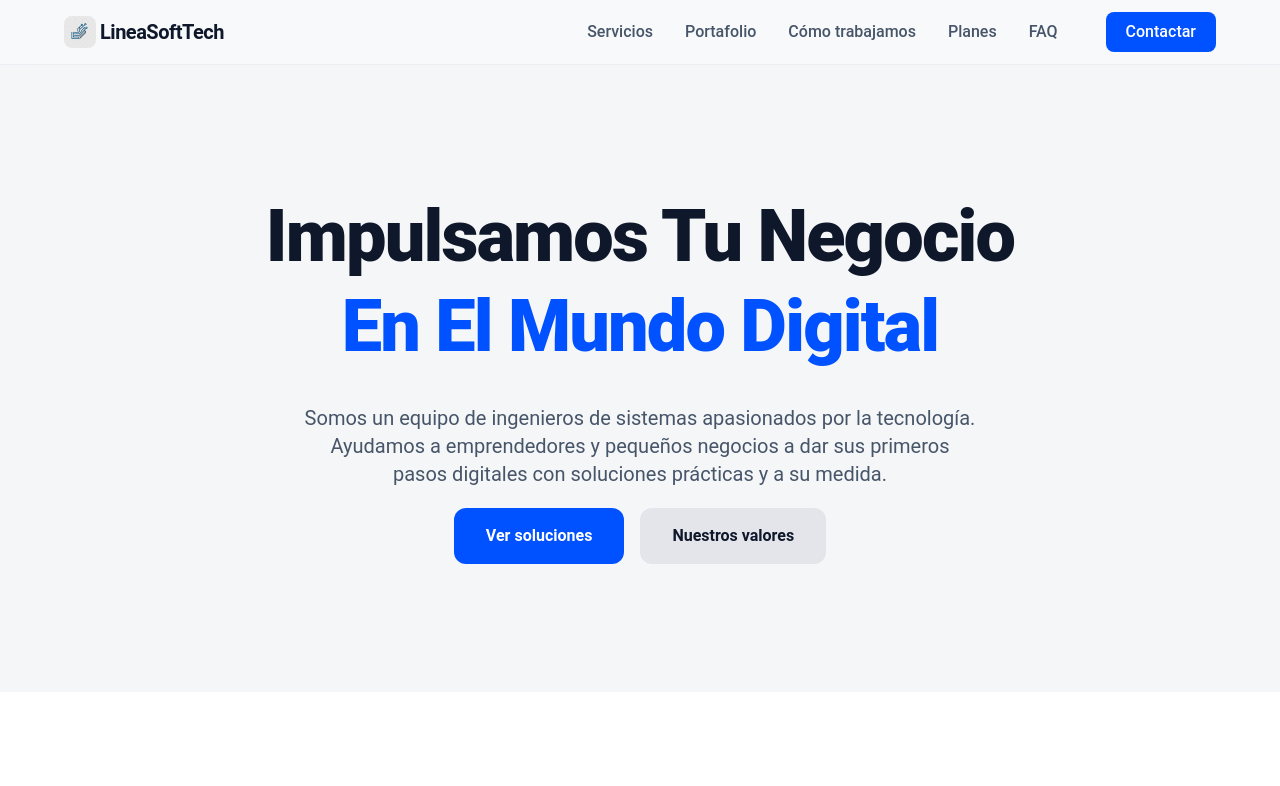
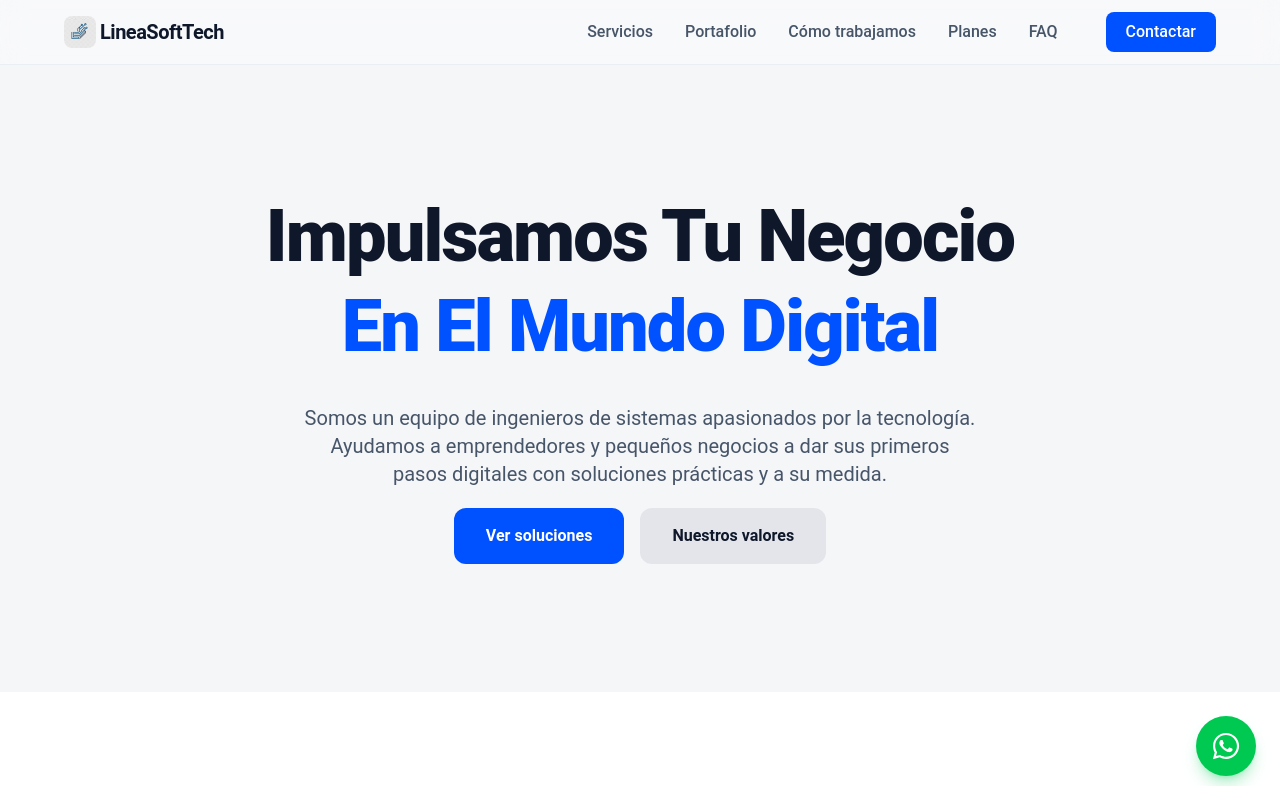
Before and after one commit to Olozano1194/lineaSoftTech_Web, a React (Vite) app: page /about in a window 1280 px wide. Shown: the top 786 px of the page. Built offline with nearby package versions, Linux system fonts and the light colour scheme.

Commit message:
feat(ui): crear botón WhatsApp flotante y corregir número hardcodeado

```diff
--- a/src/components/sections/ContactSection.tsx
+++ b/src/components/sections/ContactSection.tsx
@@ -12,6 +12,8 @@ type FormData = {
     website?: string; // honeypot
 };
 
+
+const WA_PHONE = import.meta.env.VITE_WA_PHONE;
 
 const ContactSection = () => {
     const [isLoading, setIsLoading] = useState(false);
@@ -77,7 +79,7 @@ const ContactSection = () => {
                 {/* btn whatsapp */}
                 <div className="mt-8">
                     <a
-                        href="https://wa.me/573021120794"
+                        href={`https://wa.me/${WA_PHONE}`}
                         target="_blank"
                         rel="noopener noreferrer"
                         className="w-full bg-green-500 cursor-pointer font-bold gap-3 flex items-center px-8 py-4 text-lg text-white shadow-green-500/20 transition-all rounded-xl hover:bg-green-600 hover:scale-105 md:w-sm"
--- /dev/null
+++ b/src/components/ui/WhatsAppFloat.tsx
@@ -0,0 +1,29 @@
+import { FaWhatsapp } from "react-icons/fa";
+
+const WA_PHONE = import.meta.env.VITE_WA_PHONE;
+const DEFAULT_MSG = encodeURIComponent(
+  "¡Hola! Quisiera consultar sobre sus servicios tecnológicos."
+);
+
+const WhatsAppFloat = () => {
+  if (!WA_PHONE) return null;
+
+  return (
+    <a
+      href={`https://wa.me/${WA_PHONE}?text=${DEFAULT_MSG}`}
+      target="_blank"
+      rel="noopener noreferrer"
+      aria-label="Contactar por WhatsApp"
+      className="fixed bottom-6 right-6 z-50 flex items-center gap-2 group animate-[floatIn_0.3s_ease-out]"
+    >
+      <span className="hidden md:group-hover:inline-block bg-white text-green-600 text-sm font-medium px-3 py-1.5 rounded-lg shadow-md">
+        ¡Consúltanos!
+      </span>
+      <div className="w-14 h-14 md:w-15 md:h-15 bg-green-500 rounded-full flex items-center justify-center shadow-lg shadow-green-500/30 hover:bg-green-600 hover:scale-105 transition-all">
+        <FaWhatsapp className="text-white text-2xl md:text-3xl" />
+      </div>
+    </a>
+  );
+};
+
+export default WhatsAppFloat;
--- a/src/index.css
+++ b/src/index.css
@@ -20,3 +20,14 @@
     --color-text-footer-primary: #94a3b8;
     --color-text-footer-secondary: #64748b;
 }
+
+@keyframes floatIn {
+  from {
+    opacity: 0;
+    transform: scale(0.5);
+  }
+  to {
+    opacity: 1;
+    transform: scale(1);
+  }
+}
--- a/src/layouts/LayoutAdmin.tsx
+++ b/src/layouts/LayoutAdmin.tsx
@@ -5,6 +5,7 @@ import ErrorFallback from "../components/ui/ErrorFallback";
 import Header from "../components/layout/Header";
 import Footer from "../components/layout/Footer";
 import ScrollToTop from "../components/ui/ScrollToTop";
+import WhatsAppFloat from "../components/ui/WhatsAppFloat";
 
 function sectionErrorHandler(error: Error, info: { componentStack?: string | null }) {
   console.error('Section Error Boundary caught:', error, info);
@@ -15,6 +16,7 @@ function LayoutAdmin() {
     return (
         <>
             <ScrollToTop />
+            <WhatsAppFloat />
             <div className="min-h-screen flex flex-col">
                 <div className="xl:col-span-5">
                     <Header />
```
